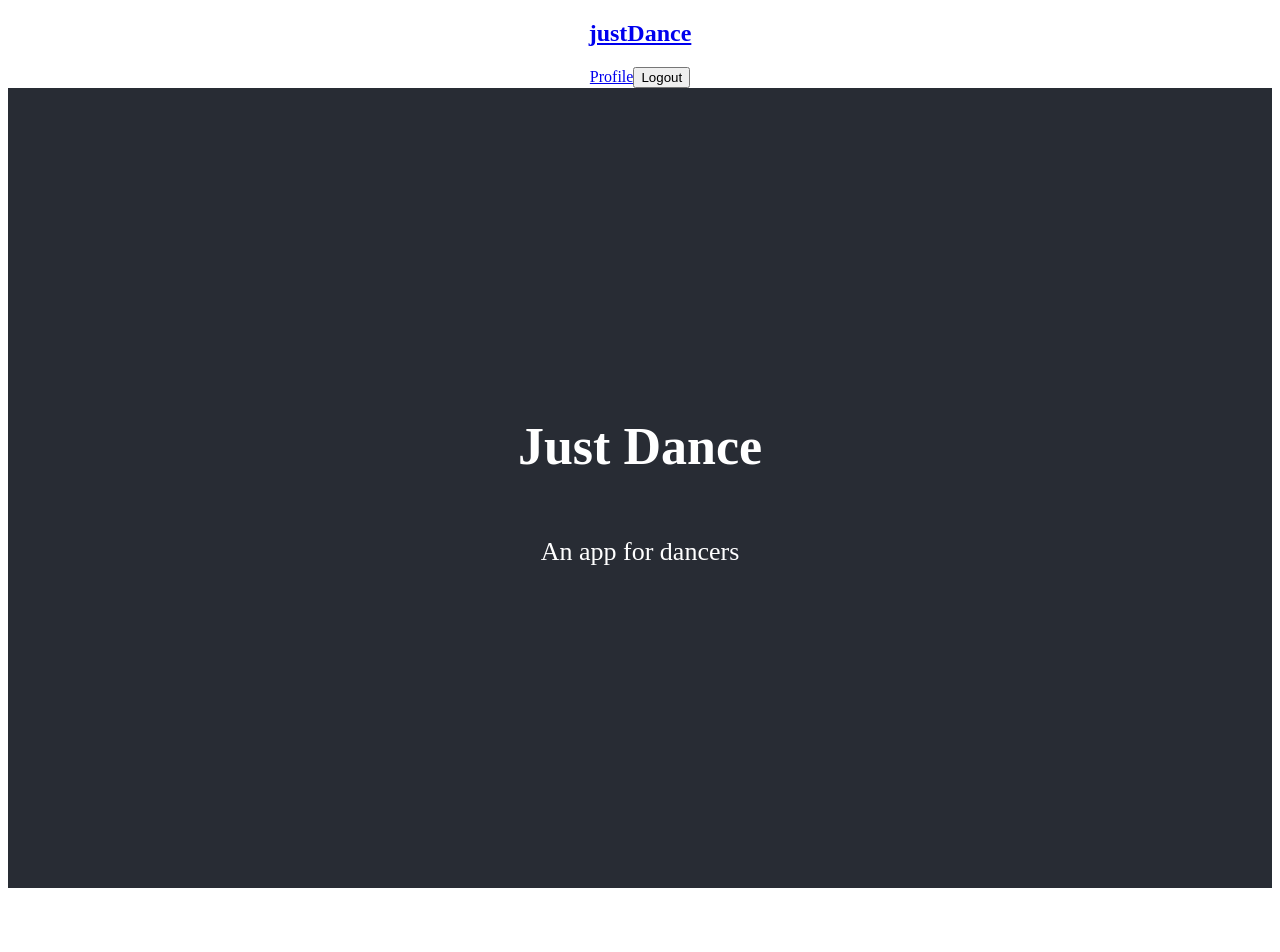
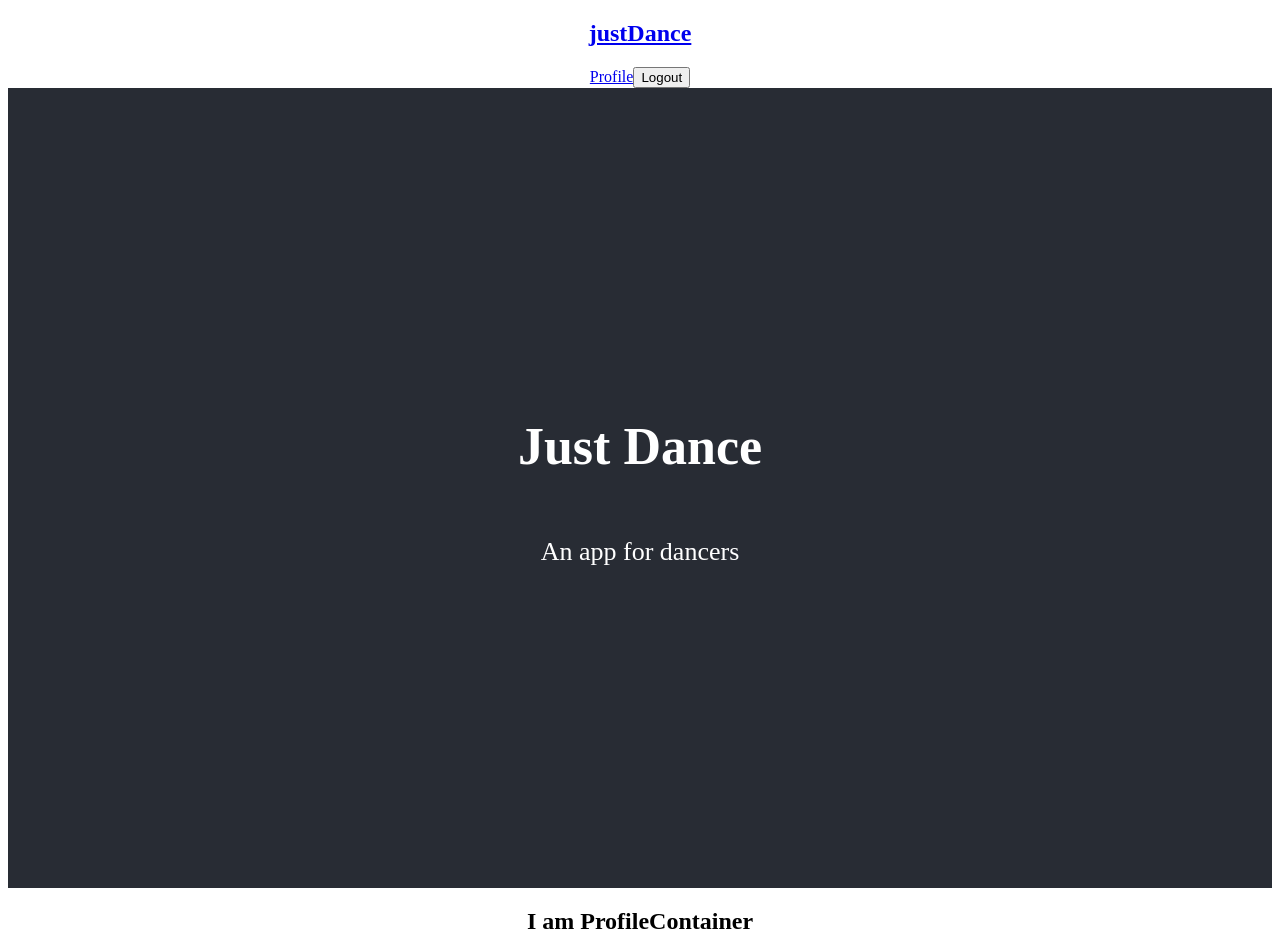
Before and after one commit to janeskywalker/justdance-front-end, a React (Create React App) app: page /profile in a window 1280 px wide. Shown: the top 952 px of the page. Before the commit the page ends 896 px from the top, so only its background shows below. Built offline with nearby package versions, Linux system fonts and the light colour scheme.

Commit message:
working on profile route

```diff
--- a/src/App.js
+++ b/src/App.js
@@ -2,6 +2,9 @@ import React from 'react';
 import './App.css';
 import { connect } from 'react-redux'
 import NavBar from './components/NavBar';
+import { Switch, Route, withRouter } from 'react-router-dom'
+import ProfileContainer from './components/Profile/ProfileContainer';
+
 
 function App({ user }) {
   return (
@@ -15,6 +18,11 @@ function App({ user }) {
         {/* <h2>Hello {user.name}</h2> */}
       </header>
 
+      <Switch>
+            {/* creating routes */}
+            <Route exact path="/profile" component={ProfileContainer} />
+      </Switch>
+
 
 
     </div>
--- a/src/components/Profile/ProfileContainer.js
+++ b/src/components/Profile/ProfileContainer.js
@@ -2,7 +2,7 @@ import React from 'react';
 import { connect } from 'react-redux'
 
 
-function ProfileContainer({ state }) {
+const ProfileContainer = () => {
   return (
     <div className="App">
       <h2>I am ProfileContainer</h2>
```
